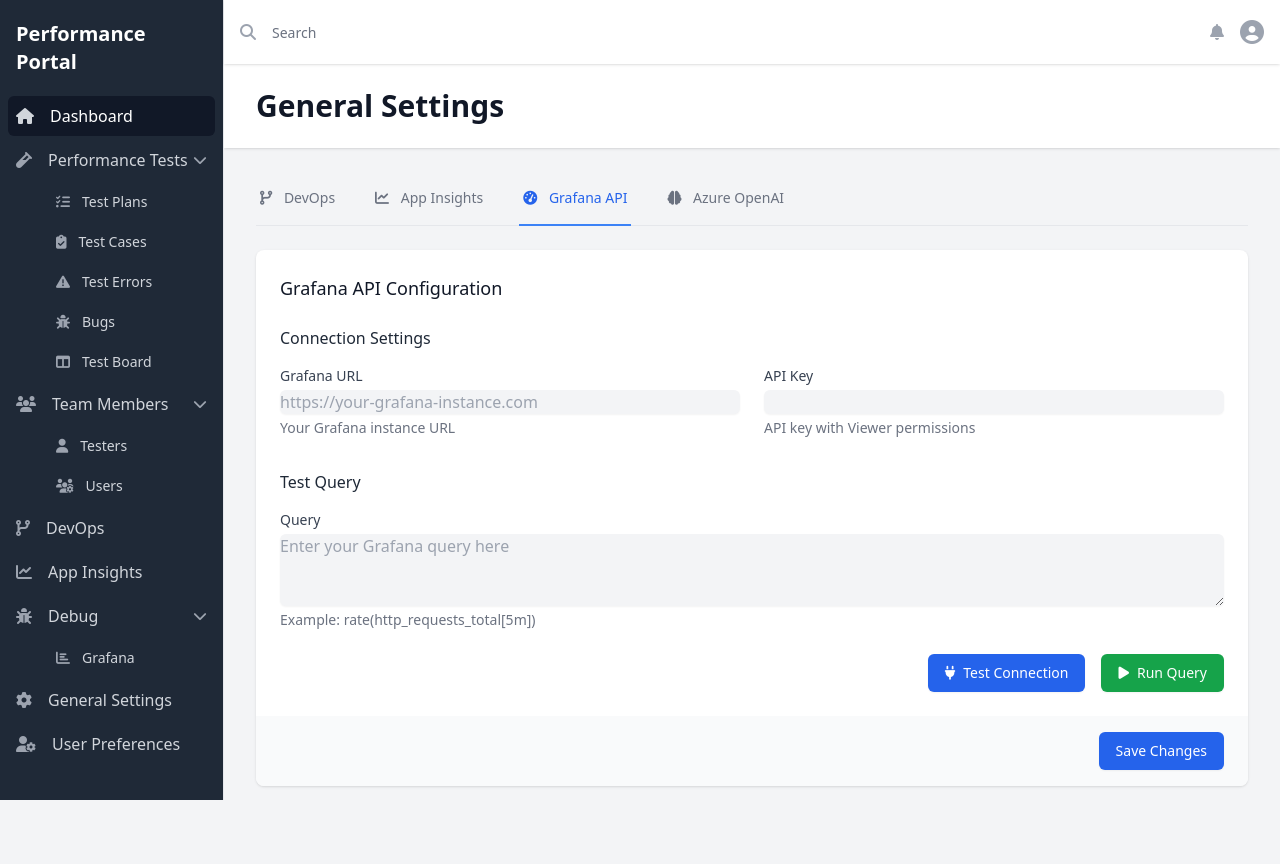
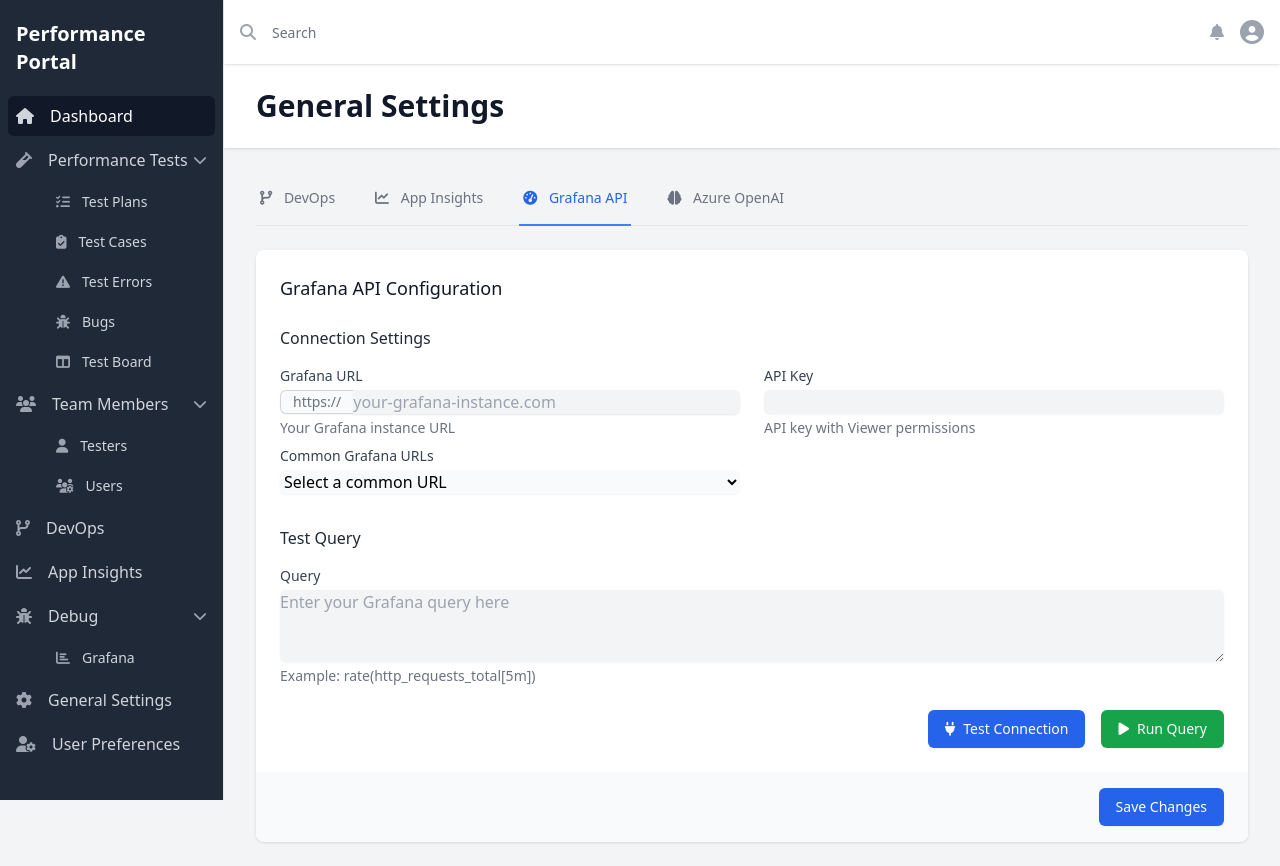
Before and after one commit to kkabza/PerformanceReporting, a Flask app: page /settings/general in a window 1280 px wide, after a click on "Grafana API". Before the commit the page ends 800 px from the top, so only its background shows below. Run offline with Flask 3, Linux system fonts and the light colour scheme; the visitor is signed in with stand-in values (Sample User, id 1); some libraries are stand-ins or nearby versions.

Commit message:
fix(grafana): Add common Grafana URL dropdown and fix query functionality

```diff
--- a/app/templates/pages/settings/general.html
+++ b/app/templates/pages/settings/general.html
@@ -270,13 +270,31 @@ traces
                             <div class="grid grid-cols-1 gap-6 sm:grid-cols-2">
                                 <div>
                                     <label class="block text-sm font-medium text-gray-700 mb-1">Grafana URL</label>
-                                    <input type="text"
+                                    <div class="flex rounded-md shadow-sm">
+                                        <span class="inline-flex items-center px-3 rounded-l-md border border-r-0 border-gray-300 bg-gray-50 text-gray-500 text-sm">
+                                            https://
+                                        </span>
+                                        <input type="text"
                                            name="grafana_url"
                                            id="grafana_url"
-                                           class="mt-1 block w-full rounded-md border-gray-300 bg-gray-100 shadow-sm focus:ring-2 focus:ring-blue-500 focus:border-blue-500 hover:bg-white hover:border-gray-500 transition-all duration-200"
-                                           placeholder="https://your-grafana-instance.com"
+                                           class="flex-1 block w-full rounded-none rounded-r-md border-gray-300 bg-gray-100 shadow-sm focus:ring-2 focus:ring-blue-500 focus:border-blue-500 hover:bg-white hover:border-gray-500 transition-all duration-200"
+                                           placeholder="your-grafana-instance.com"
                                            value="{{ grafana_url|default('') }}">
+                                    </div>
                                     <p class="mt-1 text-sm text-gray-500">Your Grafana instance URL</p>
+                                    <div class="mt-2">
+                                        <label class="block text-sm font-medium text-gray-700 mb-1">Common Grafana URLs</label>
+                                        <select
+                                            id="common_grafana_urls"
+                                            class="mt-1 block w-full rounded-md border-gray-300 bg-gray-50 shadow-sm focus:ring-2 focus:ring-blue-500 focus:border-blue-500"
+                                            onchange="selectGrafanaUrl(this.value)">
+                                            <option value="">Select a common URL</option>
+                                            <option value="localhost:3000">localhost:3000</option>
+                                            <option value="localhost:8080">localhost:8080</option>
+                                            <option value="grafana.local">grafana.local</option>
+                                            <option value="127.0.0.1:3000">127.0.0.1:3000</option>
+                                        </select>
+                                    </div>
                                 </div>
                                 <div>
                                     <label class="block text-sm font-medium text-gray-700 mb-1">API Key</label>
@@ -795,7 +813,7 @@ async function testGrafanaConnection() {
 async function testGrafanaQuery() {
     const url = document.getElementById('grafana_url').value;
     const apiKey = document.getElementById('api_key').value;
-    const query = document.getElementById('grafana_query').value;
+    const query = document.getElementById('test_query').value;
 
     if (!query) {
         alert('Please enter a query');
@@ -1176,5 +1194,11 @@ async function runKustoQuery() {
         button.classList.remove('opacity-75', 'cursor-not-allowed');
     }
 }
+
+function selectGrafanaUrl(url) {
+    if (url) {
+        document.getElementById('grafana_url').value = url;
+    }
+}
 </script>
 {% endblock %}
```
